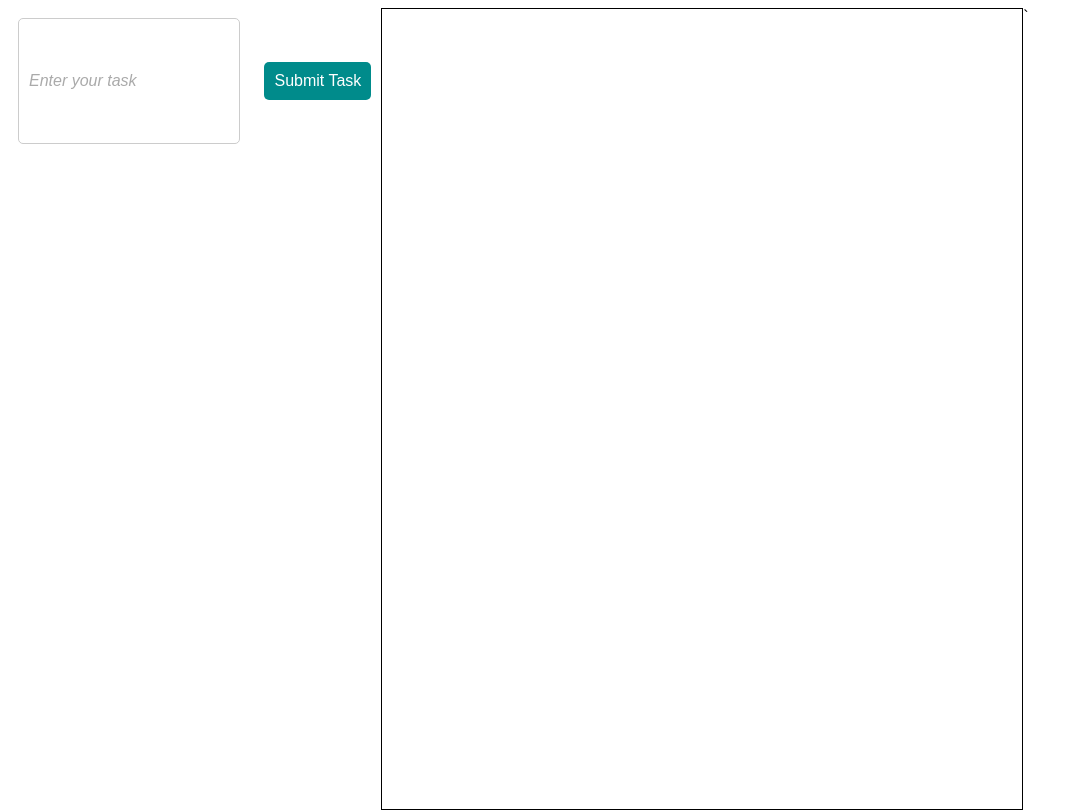
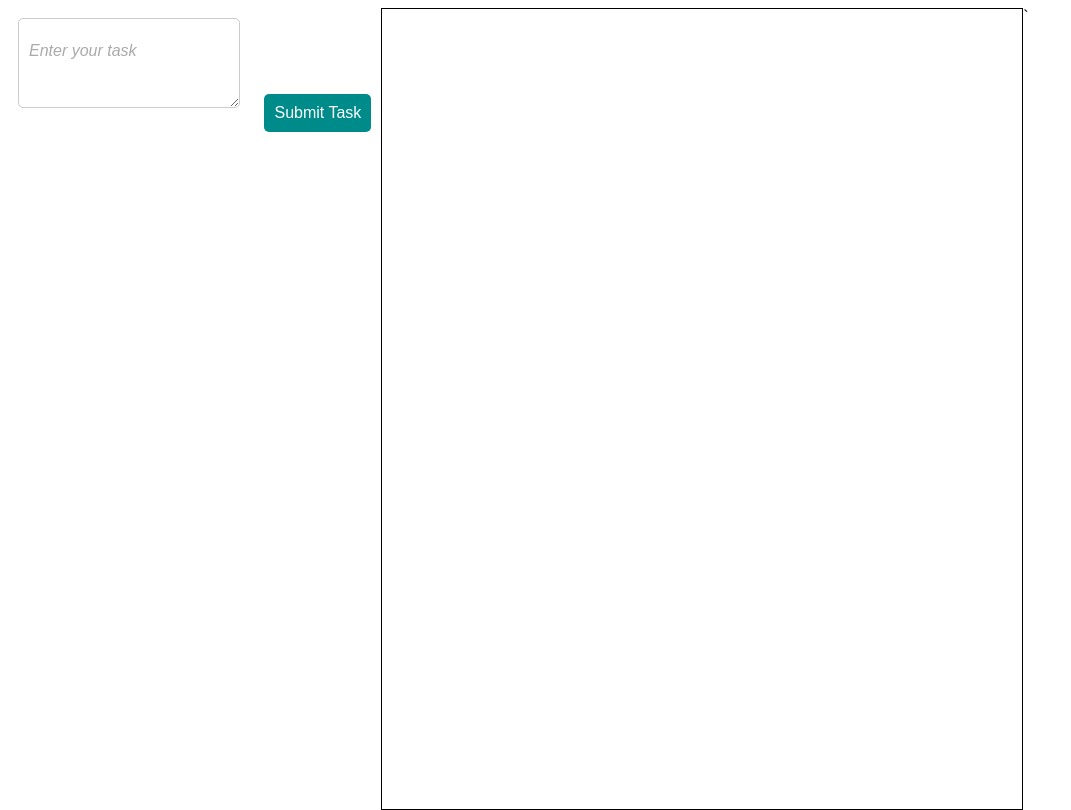
Before and after one commit to Cosmosvybes/fullstack_class, a plain HTML site: page Index.html in a window 1280 px wide. Shown: the whole page, without its empty margins (0-1071 px from the left). Drawn offline with Linux system fonts and the light colour scheme.

Commit message:
task tracker

```diff
--- a/Index.html
+++ b/Index.html
@@ -11,7 +11,7 @@
 
   <body>
     <div id="main">
-      <input type="text" placeholder="Enter your task" id="user_input" />
+      <textarea id="user_input" placeholder="Enter your task"></textarea>
       <button id="submit_btn">Submit Task</button>
     </div>
 
--- a/background_style.css
+++ b/background_style.css
@@ -214,9 +214,9 @@ input[type="checkbox"]:checked+span {
   color: gray;
 }
 
-input[type="text"] {
+textarea {
   width: 200px;
-  padding: 50px 10px;
+  padding: 20px 10px;
   border: 1px solid #ccc;
   border-radius: 5px;
   line-height: 1.5;
@@ -224,17 +224,17 @@ input[type="text"] {
   margin: 10px;
 }
 
-input[type="text"]:focus {
+textarea:focus {
   outline: none;
   border-color: darkcyan;
 }
 
-input[type="text"]:hover {
+textarea:hover {
   border-color: darkgoldenrod;
   transition: border-color 0.3s ease-in-out;
 }
 
-input[type="text"]::placeholder {
+textarea::placeholder {
   color: #aaa;
   font-style: italic;
 }
```
